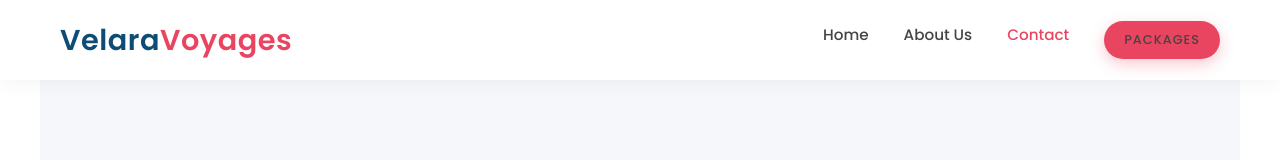
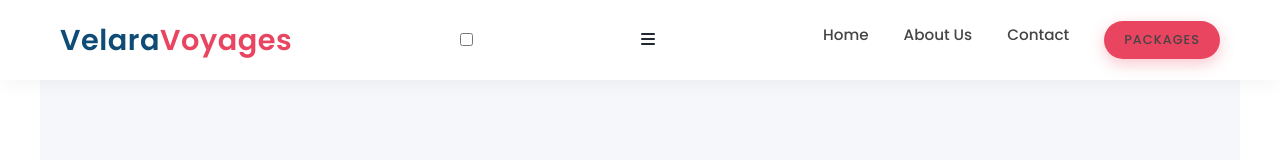
Before and after one commit to vivekrawal210706/Velara-Voyages, a plain HTML site: page contact.html in a window 1280 px wide. Shown: the top 160 px of the page. Drawn offline with nearby package versions, Linux system fonts and the light colour scheme.

Commit message:
Update contact.html

```diff
--- a/contact.html
+++ b/contact.html
@@ -17,10 +17,20 @@
     <nav class="navbar">
         <div class="container nav-content">
             <div class="logo">Velara<span>Voyages</span></div>
+
+            <!-- 1. The Hidden Checkbox -->
+            <input type="checkbox" id="nav-toggle">
+
+            <!-- 2. The Hamburger Icon (Label for Checkbox) -->
+            <label for="nav-toggle" class="hamburger">
+                <i class="fas fa-bars"></i>
+            </label>
+
+            <!-- 3. The Menu Links -->
             <ul class="nav-links">
                 <li><a href="index.html">Home</a></li>
                 <li><a href="about.html">About Us</a></li>
-                <li><a href="contact.html" class="active">Contact</a></li>
+                <li><a href="contact.html">Contact</a></li>
                 <li><a href="index.html#destinations" class="btn" style="padding: 8px 20px; font-size: 0.8rem;">Packages</a></li>
             </ul>
         </div>
@@ -143,4 +153,5 @@
         </div>
     </footer>
 </body>
+
 </html>
```
